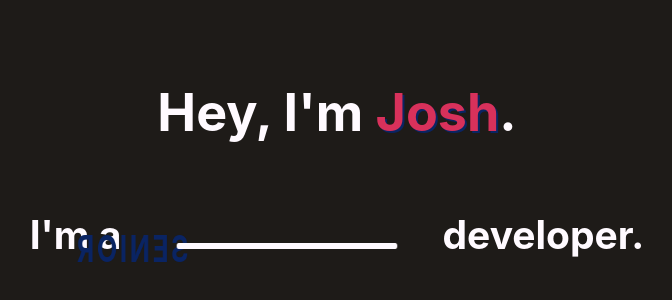
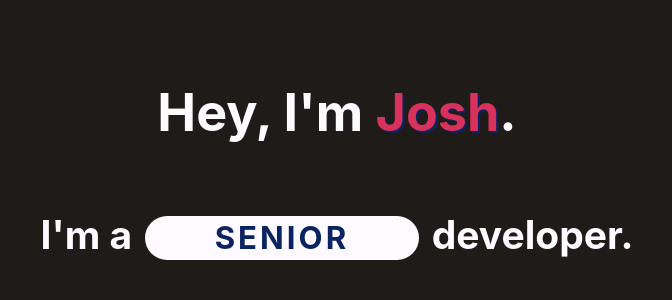
Before and after one commit to joshewood/joshewood.com, a React (Create React App) app in the folder portfolio/: page / in a window 1280 px wide. Shown: the part 232-532 px from the top of the page, without its empty margins (303-975 px from the left). Built offline with nearby package versions, Linux system fonts and the light colour scheme.

Commit message:
🎨 the spin animation looks pretty

```diff
--- a/portfolio/src/App.css
+++ /dev/null
@@ -1,50 +0,0 @@
-.App {
-  text-align: center;
-}
-
-.App-header {
-  background-color: #1E1B18;
-  min-height: 100vh;
-  display: flex;
-  flex-direction: column;
-  align-items: center;
-  justify-content: center;
-  font-size: calc(10px + 2vmin);
-  color: #FFFAFF;
-}
-
-h1 {
-
-}
-
-.Accent {
-  color: #D8315B;
-  text-shadow: 2px 2px 0px #0A2463;
-}
-
-.WordCycler {
-  position: relative;
-  width: 8em;
-  background: #FFFAFF;
-  color: #0A2463;
-  display: inline-block;
-  border-radius: 4em;
-  padding: 0.1em 1em;
-  text-transform: uppercase;
-  letter-spacing: 3px;
-  font-size: 0.8em;
-  transform-style: preserve-3d;
-  -webkit-animation: spin 8s infinite linear;
-}
-
-@-webkit-keyframes spin {
-  from { -webkit-transform: rotateY(0); }
-  to   { -webkit-transform: rotateY(-360deg); }
-}
-
-.WordCyclePlane {
-  transform: scale3d(1.2, 1.2, 1.2) rotateY(90deg) translateZ(100px);
-  position: absolute;
-  height: 200px;
-  width: 200px;
-}
--- a/portfolio/src/App.js
+++ b/portfolio/src/App.js
@@ -1,20 +1,23 @@
 import React, { useState, useEffect  } from 'react';
 import logo from './logo.svg';
-import './App.css';
+import './App.scss';
 
-const adjectives = ['thoughtful', 'caring', 'passionate', 'humble', 'knowledgable', 'friendly', 'professional', 'artistic', 'front-end', 'back-end', 'senior'];
+const adjectives = ['thoughtful', 'caring', 'passionate', 'humble', 'perceptive', 'friendly', 'professional', 'resourceful', 'front-end', 'back-end', 'senior'];
 const consumeAdjective = () => adjectives.sort(() => { return 0.5 - Math.random();}).pop();
+const isAnimationComplete = () => (adjectives.length === 0);
 function App() {
+
   const [currentAdjective, setAdjective] = useState(consumeAdjective());
   useEffect(() => {
 
     const interval = setInterval(() => {
       const randomAdjective = consumeAdjective();
       setAdjective(randomAdjective);
-      if (adjectives.length === 0) {
+      if (isAnimationComplete()) {
         clearInterval(interval);
+        return;
       }
-    }, 500)
+    }, 1000)
 
 
   }, []);
@@ -22,9 +25,9 @@ function App() {
     <div className="App">
       <header className="App-header">
         <h1>Hey, I'm <span className="Accent">Josh</span>.</h1>
-        <h2>
+        <h2 className="AlignChildrenVertical">
           <span>I'm a </span>
-          <span className="WordCycler">
+          <span className={`WordCycler${(isAnimationComplete()) ? ' Settle' : ''}`}>
             <span className="WordCyclePlane">{currentAdjective}</span>
           </span>
           <span>developer.</span>
--- /dev/null
+++ b/portfolio/src/App.scss
@@ -0,0 +1,70 @@
+.App {
+  text-align: center;
+}
+
+.App-header {
+  background-color: #1E1B18;
+  min-height: 100vh;
+  display: flex;
+  flex-direction: column;
+  align-items: center;
+  justify-content: center;
+  font-size: calc(10px + 2vmin);
+  color: #FFFAFF;
+}
+
+.AlignChildrenVertical {
+  display: flex;
+  align-items: center;
+}
+
+h1 {
+
+}
+
+.Accent {
+  color: #D8315B;
+  text-shadow: 2px 2px 0px #0A2463;
+}
+
+.WordCycler {
+  position: relative;
+  height: 1.4em;
+  width: 8em;
+  color: #0A2463;
+  display: inline-flex;
+  border-radius: 4em;
+  text-transform: uppercase;
+  letter-spacing: 3px;
+  font-size: 0.8em;
+  transform-style: preserve-3d;
+  justify-content: center;
+  align-items: center;
+  overflow: hidden;
+  background: #FFFAFF;
+  padding: 0 0.4em;
+  margin: 0 0.4em;
+  white-space: nowrap;
+  top: 4px;
+  &.Settle {
+    animation: none;
+    .WordCyclePlane {
+      animation: none;
+    }
+  }
+}
+
+
+
+.WordCyclePlane {
+  animation: phase 1s infinite cubic-bezier(0.1, 0.51, 0.9, 0.63);
+}
+
+@keyframes phase {
+  0% { transform: translate(0, -2em); }
+  10% { transform: translate(0, 0); }
+  90%   { transform: translate(0, 0); }
+  100% {
+    transform: translate(0, 2em);
+  }
+}
```
